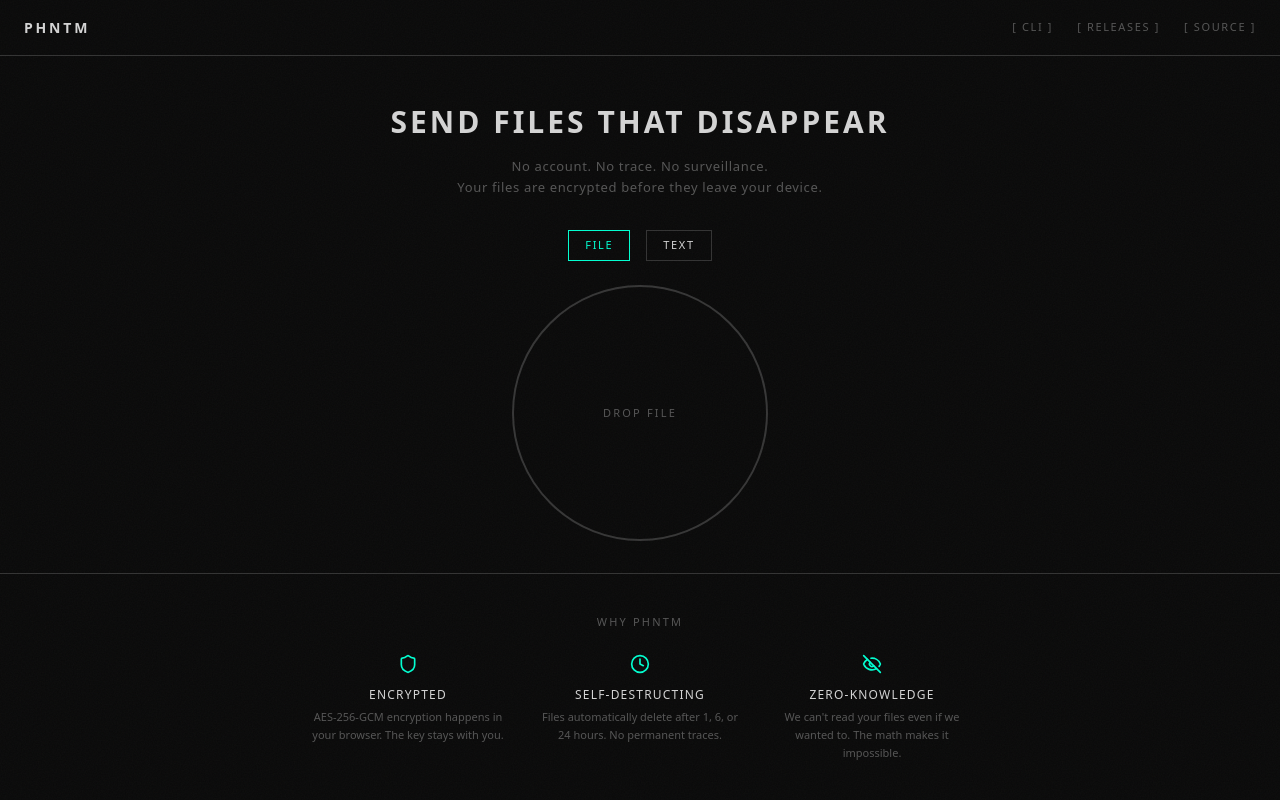
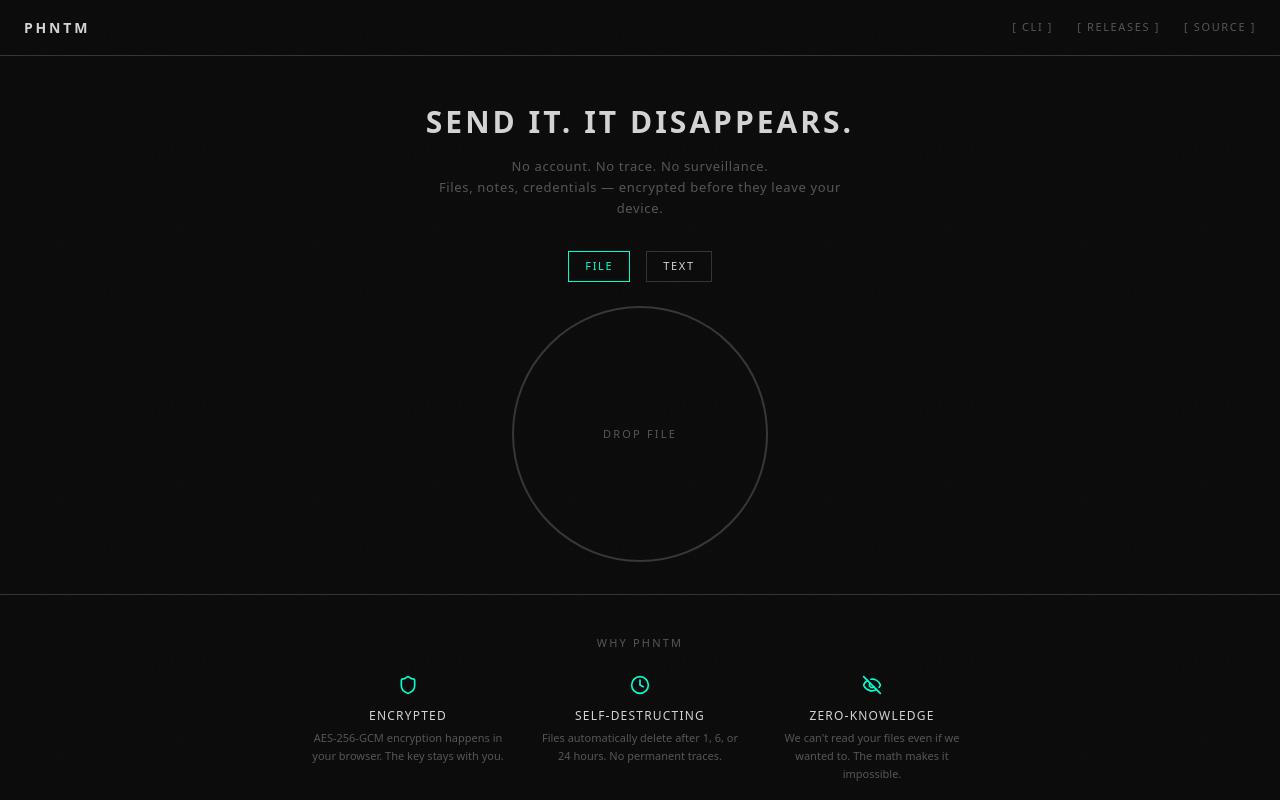
Before and after one commit to aliirz/phntm.sh, a Next.js app: page / in a window 1280 px wide. Shown: the top 800 px of the page. Built offline with nearby package versions, Linux system fonts and the light colour scheme.

Commit message:
feat: update hero copy to include notes
- SEND IT. IT DISAPPEARS.
- Files, notes, credentials — encrypted before they leave your device

```diff
--- a/src/app/page.tsx
+++ b/src/app/page.tsx
@@ -187,11 +187,11 @@ export default function Home() {
       {/* Hero Section */}
       <section className="flex-shrink-0 px-6 pt-12 pb-8 text-center">
         <h1 className="text-2xl sm:text-3xl font-bold tracking-[0.1em] mb-4">
-          SEND FILES THAT DISAPPEAR
+          SEND IT. IT DISAPPEARS.
         </h1>
         <p className="text-[13px] text-muted tracking-[0.05em] leading-relaxed max-w-md mx-auto">
           No account. No trace. No surveillance.<br />
-          Your files are encrypted before they leave your device.
+          Files, notes, credentials — encrypted before they leave your device.
         </p>
       </section>
 
```
